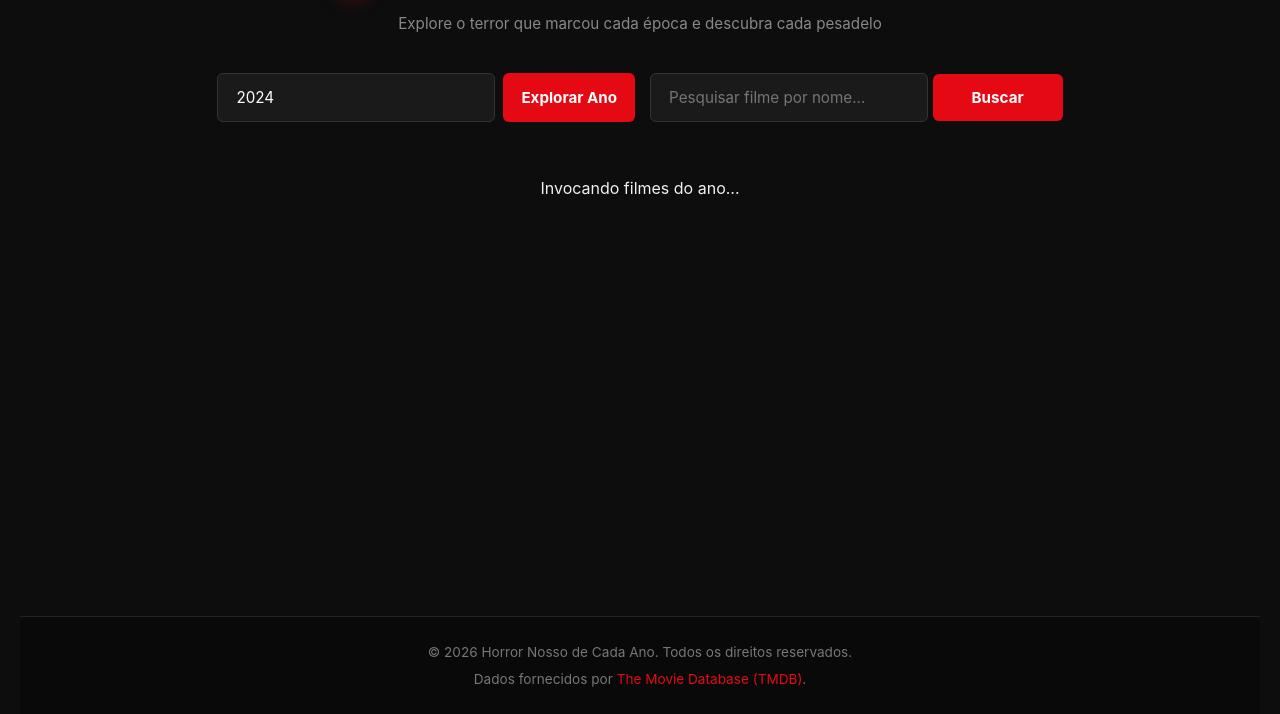
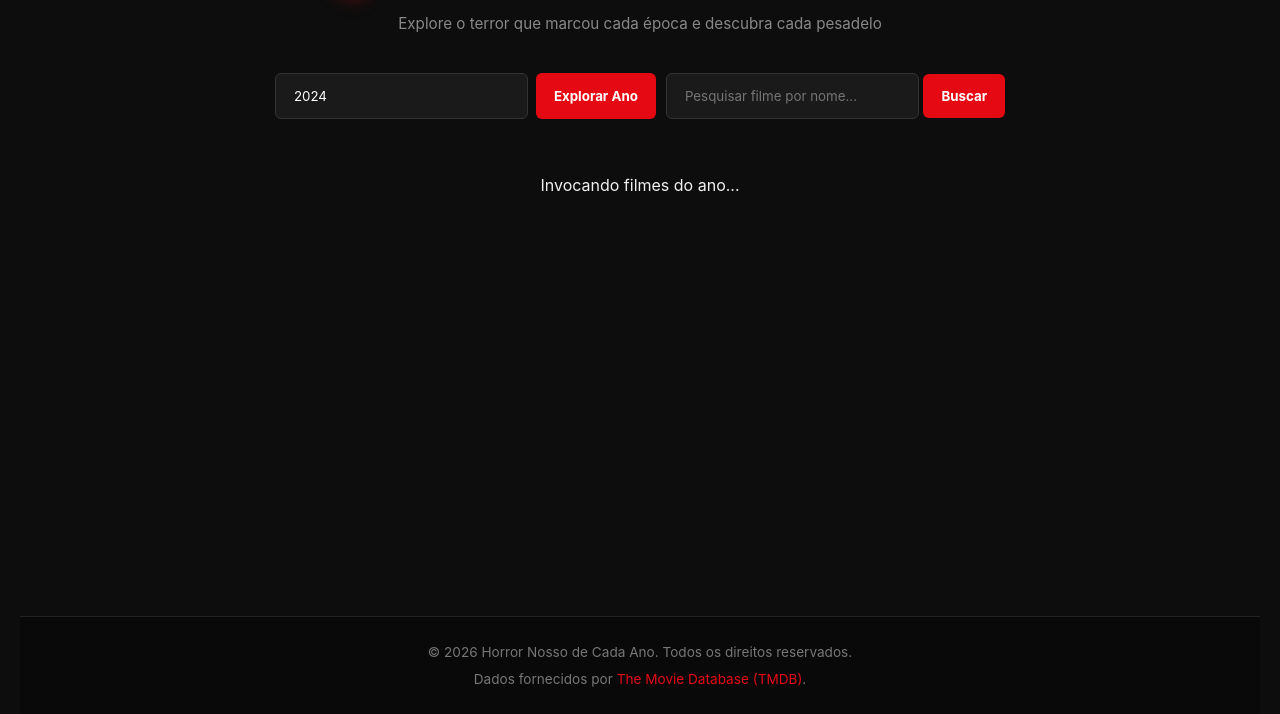
Before and after one commit to vandercs27/horror-nosso-de-cada-ano, a website: page public/index.html in a window 1280 px wide. Shown: the part 86-800 px from the top of the page. Drawn offline with Linux system fonts and the light colour scheme; no server answers.

Commit message:
nova melhoria no campo de busca

```diff
--- a/public/index.html
+++ b/public/index.html
@@ -65,9 +65,9 @@
       .controls {
             display: flex;
             justify-content: center;
-            gap: 15px;
+            gap: 10px;
             margin-bottom: 40px;
-            flex-wrap: wrap;
+            flex-wrap: wrap; /* Quebra para a linha de baixo no celular */
             width: 100%;
             max-width: 900px;
             margin-left: auto;
@@ -77,8 +77,8 @@
         .search-group {
             display: flex;
             gap: 10px;
-            flex: 1;
-            min-width: 300px;
+            flex: 1; /* Ocupa o espaço disponível */
+            min-width: 300px; /* Define o tamanho mínimo para desktop */
         }
 
         input, button {
@@ -89,16 +89,15 @@
             border-radius: 6px;
             font-family: inherit;
             box-sizing: border-box;
-            font-size: 0.95rem;
         }
 
-        /* Faz o campo de texto ocupar o espaço flexível proporcionalmente */
+        /* O input ocupa todo o espaço dentro do seu grupo */
         .search-group input {
             flex: 1;
             width: 100%;
         }
 
-        /* Define um tamanho base consistente para os botões */
+        /* Define um tamanho base consistente para os botões, mas permite que se ajustem */
         button {
             background-color: var(--accent-color);
             cursor: pointer;
@@ -106,7 +105,7 @@
             font-weight: bold;
             transition: opacity 0.2s;
             white-space: nowrap;
-            min-width: 130px;
+            /* Removido o min-width fixo grande para evitar overflow */
         }
 
         button:hover {
```
